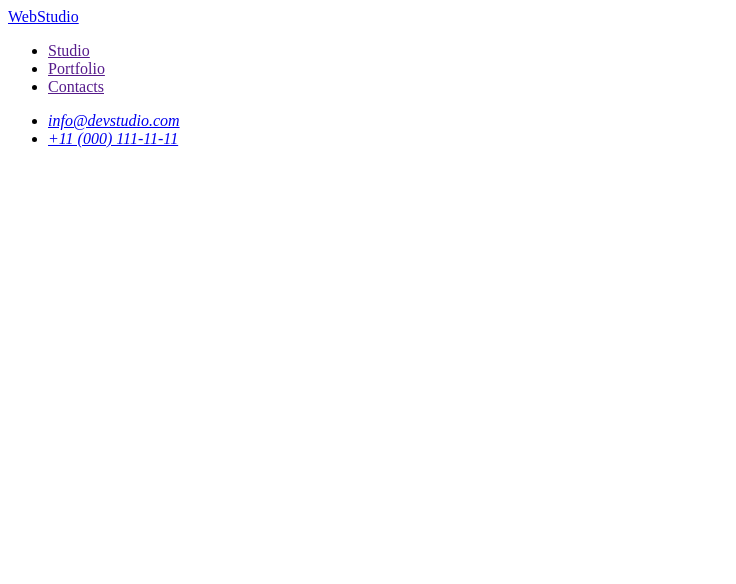
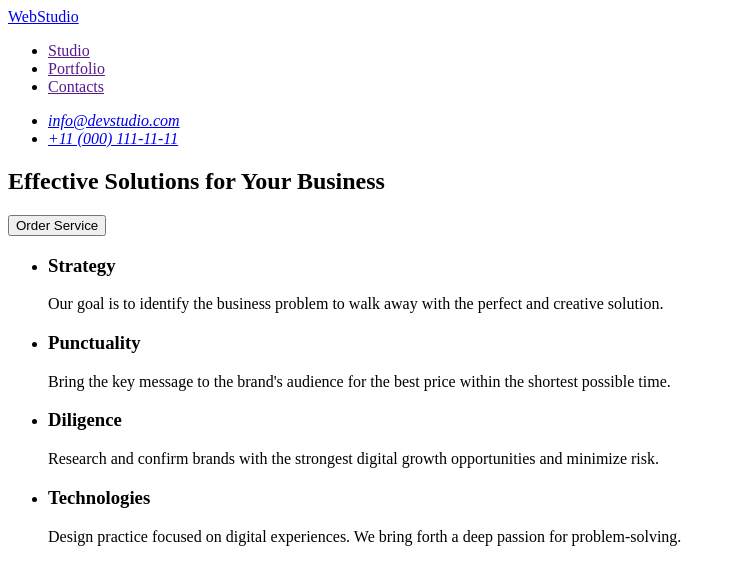
Before and after one commit to natalia-stetsenko/goit-markup-hw-01, a plain HTML site: page index.html in a window 1280 px wide. Shown: the whole page, without its empty margins (0-736 px from the left). Drawn offline with Linux system fonts and the light colour scheme.

Commit message:
add two sections

```diff
--- a/index.html
+++ b/index.html
@@ -25,8 +25,34 @@
         </address>
     </header>
     <main>
-        <section></section>
-        <section></section>
+        <section>
+            <h1>Effective Solutions for Your Business</h1>
+            <button type="button">Order Service</button>
+        </section>
+        <section>
+            <ul>
+                <li>
+                    <h3>Strategy</h3>
+                    <p>Our goal is to identify the business
+                        problem to walk away with the perfect and creative solution.</p>
+                </li>
+                <li>
+                    <h3>Punctuality</h3>
+                    <p>Bring the key message to the brand's audience for the best price within the shortest possible
+                        time.</p>
+                </li>
+                <li>
+                    <h3>Diligence</h3>
+                    <p>Research and confirm brands with the strongest digital growth opportunities and minimize risk.
+                    </p>
+                </li>
+                <li>
+                    <h3>Technologies</h3>
+                    <p>Design practice focused on digital experiences. We bring forth a deep passion for
+                        problem-solving.</p>
+                </li>
+            </ul>
+        </section>
         <section></section>
         <section></section>
     </main>
```
